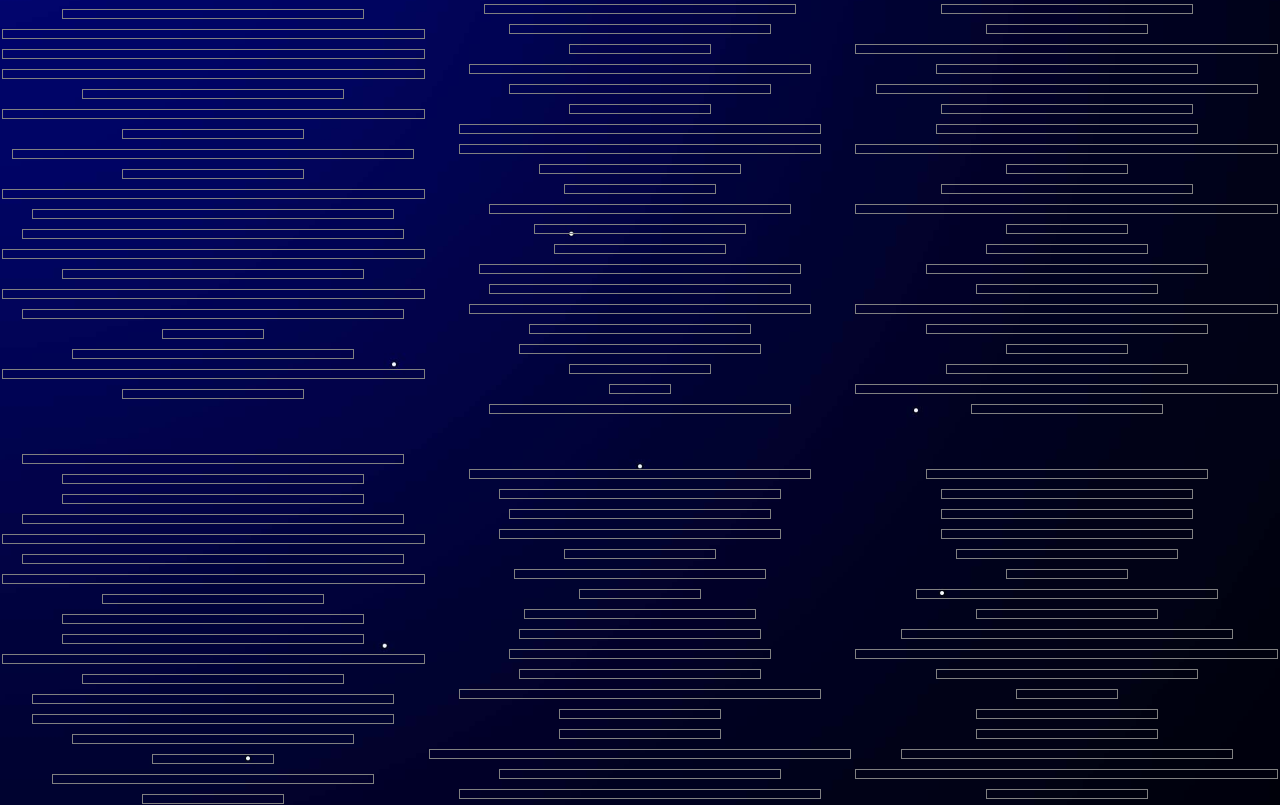
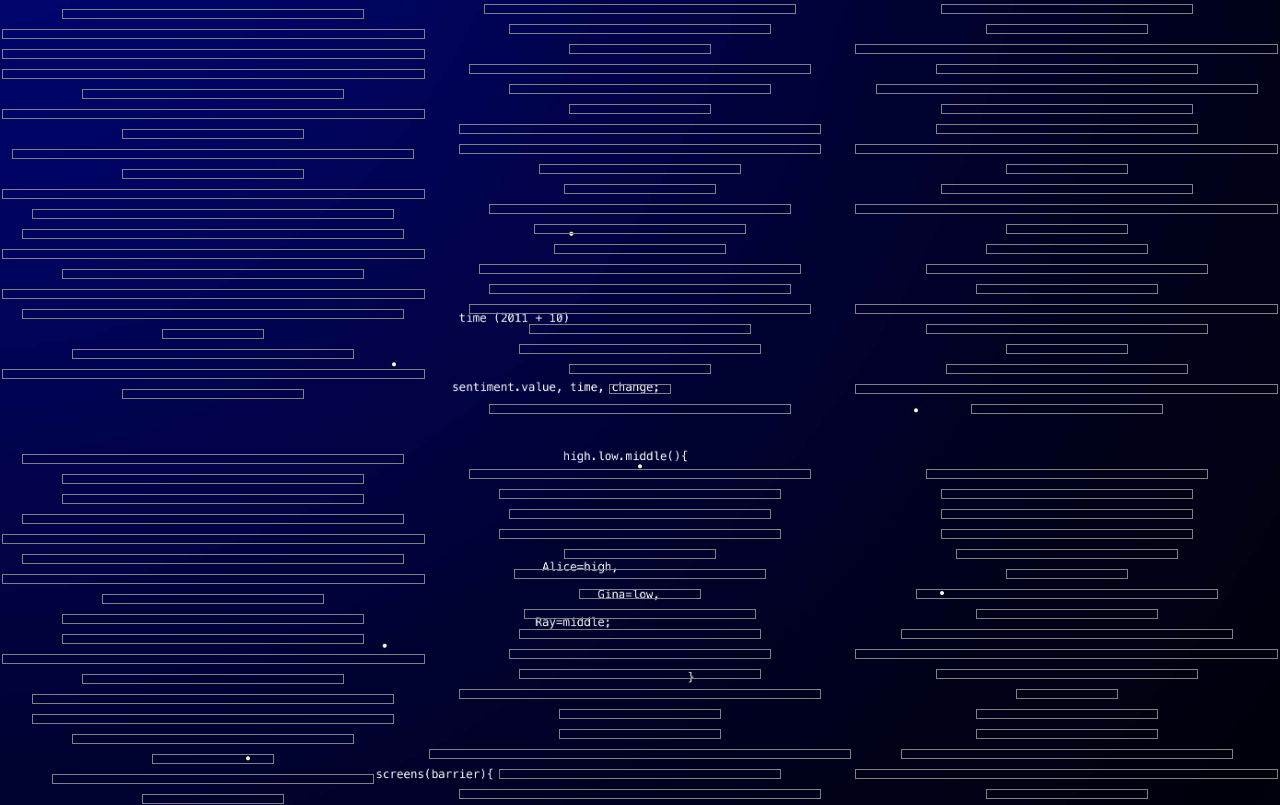
Before and after one commit to carmen-yeh/carmen-yeh.github.io, a React (Create React App) app in the folder frontend/: page /track-record in a window 1280 px wide. Shown: the part 1343-2148 px from the top of the page. Built offline with nearby package versions, Linux system fonts and the light colour scheme; what react-animations would draw is missing.

Commit message:
track record poem

```diff
--- a/frontend/src/pages/4-track-record/TrackRecordPage.js
+++ b/frontend/src/pages/4-track-record/TrackRecordPage.js
@@ -5,6 +5,7 @@ import LineGroup3 from "../../components/4-track-record/LineGroup3";
 import BottomNavigation from "../../components/BottomNavigation";
 import "../../pages/4-track-record/trackrecord.css";
 import TopNavigation from "../../components/TopNavigation";
+import poem from "../../assets/trackrecordpoem.png";
 
 function TrackRecordPage() {
 
@@ -20,13 +21,7 @@ function TrackRecordPage() {
                 TRACK.RECORD
             </h1>
             <p>TRACK.RECORD explores 3 different personal friendships through sentiment (emotional) analysis of messages exchanged between each of them. The wider the line, the happier the message content is.</p>
-            {/* <div id = "codepoem">
-                <p>  time (2011 + 10) </p>
-                <p> sentiment.value,time, change; </p>
-                <p> high.low.middle() &#123;</p>
-                <p> ////t on e of   vo i  ce if (communication.digitalised) </p>  perceived.emotions = 100% performed.emotions = 300%
-                <p> print(record.of.relationship) </p>
-            </div> */}
+            <img src={poem} alt={"poem"} style={{position: "absolute", marginTop: 510, marginLeft: 70}}/>
 
             <div style={{display: 'flex', justifyContent: "space-evenly", position: "relative"}}>
                 <LineGroup1 />
```
